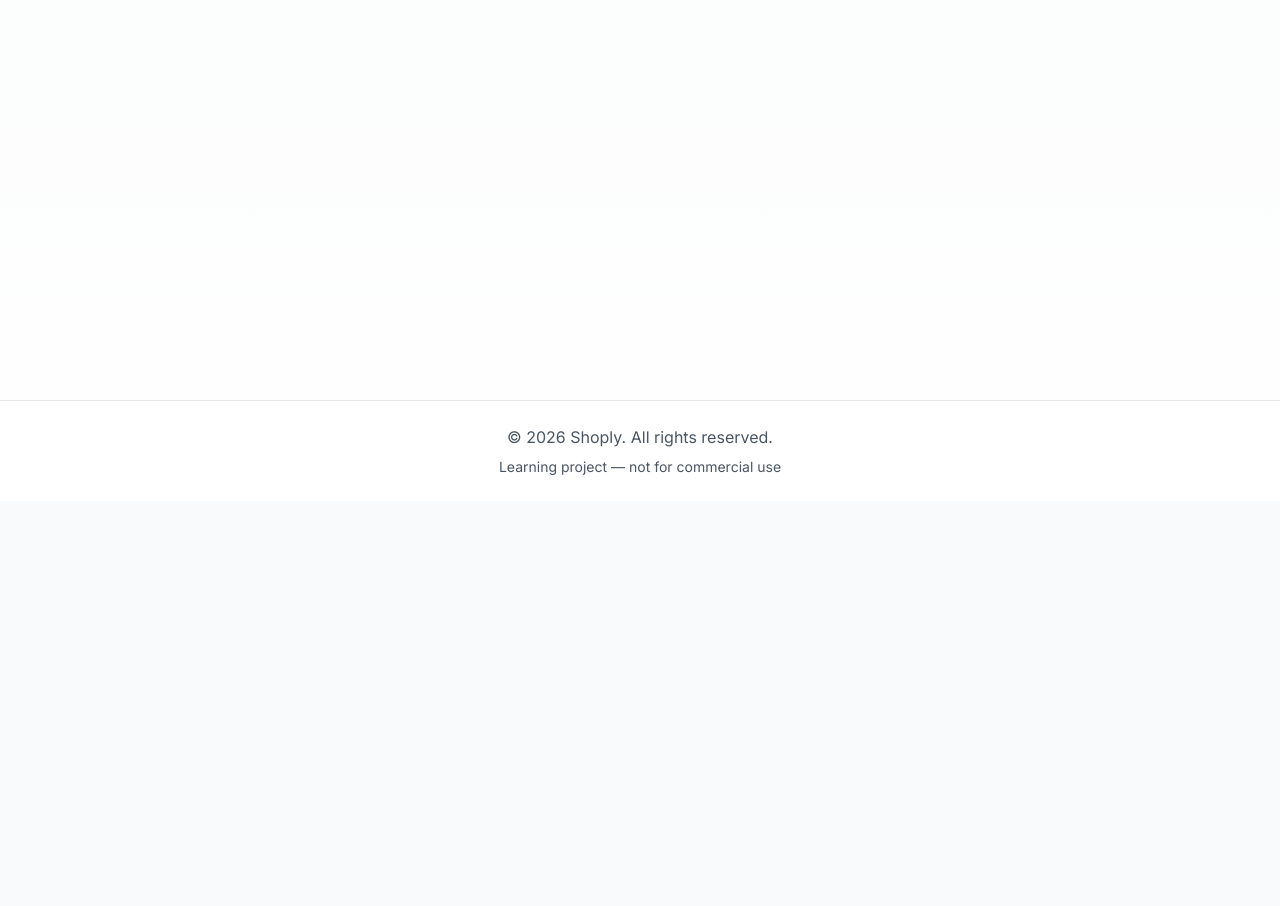
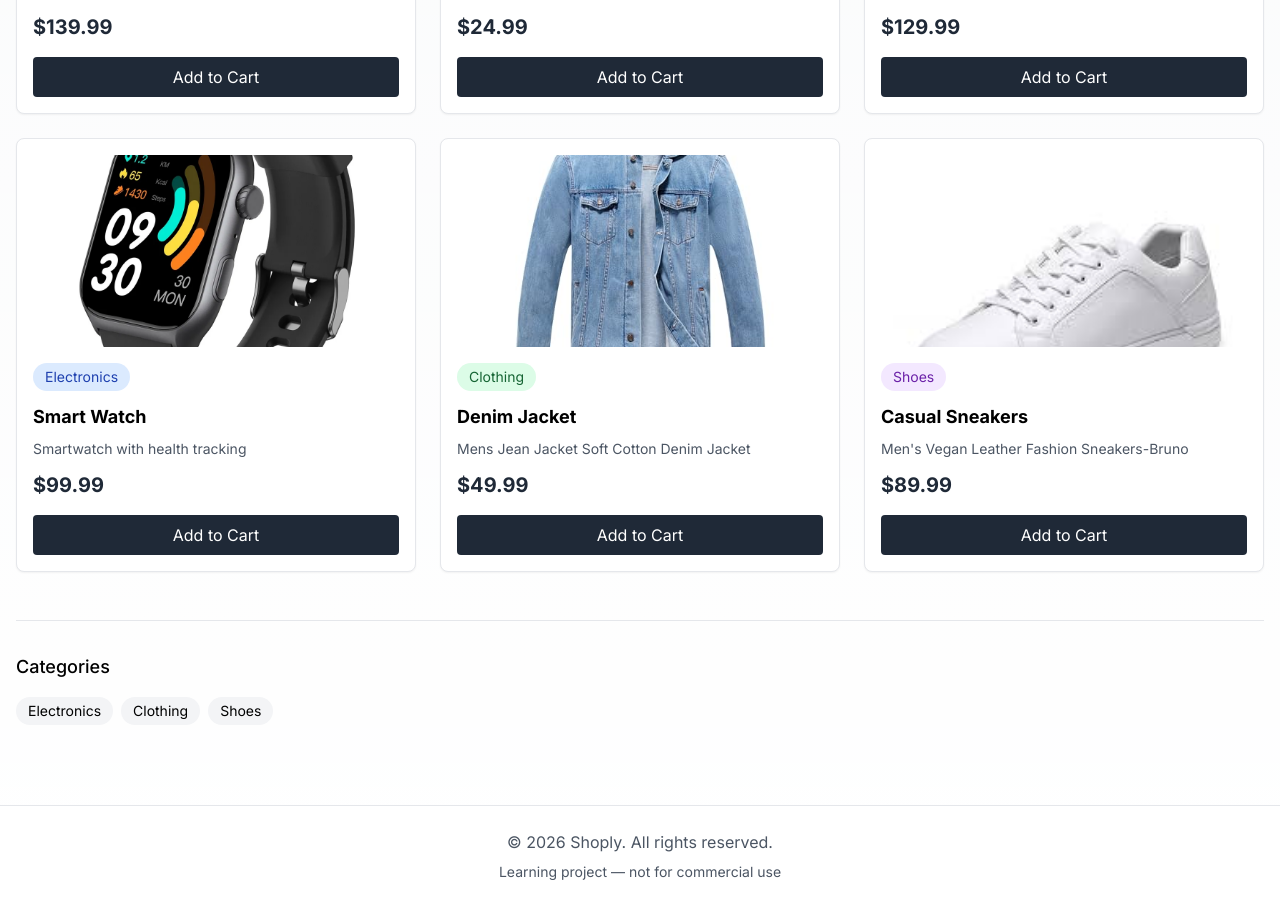
Before and after one commit to Jan030100/ecommerce-store, a Next.js app: page / in a window 1280 px wide. Shown: the part 520-1426 px from the top of the page. Before the commit the page ends 1021 px from the top, so only its background shows below. Built offline with nearby package versions, Linux system fonts and the light colour scheme.

Commit message:
feat: add products page and improve card styling

```diff
--- a/app/page.tsx
+++ b/app/page.tsx
@@ -1,6 +1,69 @@
-export default function Home() {
+import ProductCard from "@/components/ProductCard";
+import ProductCardSkeleton from "@/components/ProductCardSkeleton";
+import { Product } from "@/types";
+
+async function getProducts(): Promise<Product[]> {
+  try {
+    const res = await fetch("http://localhost:3000/api/products");
+
+    if (!res.ok) {
+      throw new Error("Failed to fetch products");
+    }
+
+    const data = await res.json();
+    return data.data as Product[];
+  } catch (err) {
+    console.log("Error loading products:", err);
+    return [];
+  }
+}
+
+export default async function HomePage() {
+  const products = await getProducts();
+
+  if (products.length === 0) {
+    return (
+      <div className="container mx-auto px-4 py-8">
+        <h1 className="text-2xl font-bold mb-6">Products</h1>
+        <div className="grid grid-cols-1 sm:grid-cols-2 lg:grid-cols-3 gap-6">
+          <ProductCardSkeleton />
+          <ProductCardSkeleton />
+          <ProductCardSkeleton />
+        </div>
+      </div>
+    );
+  }
+
   return (
-    <div className="container mx-auto px-4 py-12">
+    <div className="container mx-auto px-4 py-8">
+      <div className="mb-8">
+        <h1 className="text-2xl font-bold mb-2">All Products</h1>
+        <p className="text-gray-600">
+          {products.length} products available
+        </p>
+      </div>
+
+      <div className="grid grid-cols-1 sm:grid-cols-2 lg:grid-cols-3 gap-6">
+        {products.map((product) => (
+          <ProductCard key={product.id} product={product} />
+        ))}
+      </div>
+
+      <div className="mt-12 pt-8 border-t">
+        <h3 className="text-lg font-medium mb-4">Categories</h3>
+        <div className="flex flex-wrap gap-2">
+          {Array.from(
+            new Set(products.map((p) => p.category))
+          ).map((category) => (
+            <span
+              key={category}
+              className="px-3 py-1 bg-gray-100 rounded-full text-sm"
+            >
+              {category}
+            </span>
+          ))}
+        </div>
+      </div>
     </div>
-  )
+  );
 }
--- a/components/ProductCard.tsx
+++ b/components/ProductCard.tsx
@@ -8,67 +8,46 @@ interface ProductCardProps {
 }
 
 export default function ProductCard({ product }: ProductCardProps) {
-  const { id, name, price, category, description, image } = product;
+  const { name, price, category, description, image } = product;
 
   const handleAddToCart = () => {
-    console.log('Added to cart:', product);
-    alert(`Added ${product.name} to cart!`);
+    alert(`Added ${name} to cart!`);
   };
 
   return (
-    <div className="group bg-white rounded-lg shadow-md overflow-hidden border border-gray-200 flex flex-col h-full">
-            <div className="relative h-48 w-full bg-gray-100">
-              <Image
-          src={image}
-          alt={name}
-          fill
-          className="object-cover group-hover:scale-105 transition-transform duration-300"
-          sizes="(max-width: 768px) 100vw, (max-width: 1200px) 50vw, 33vw"
-          priority={id <= 2}
-        />
-        <div className="absolute top-2 left-2">
-            <span className="px-2 py-1 text-xs font-medium bg-primary-100 text-primary-800 rounded-full">
+    <div className="bg-white rounded-lg border p-4 shadow-sm">
+
+      <div className="relative h-48 mb-4">
+        <Image src={image} alt={name} fill className="object-cover rounded"/>
+      </div>
+
+      <div className="mb-3">
+        {category === 'Electronics' && (
+          <span className="inline-block px-3 py-1 rounded-full text-sm bg-blue-100 text-blue-800">
             {category}
           </span>
+        )}
+        {category === 'Clothing' && (
+          <span className="inline-block px-3 py-1 rounded-full text-sm bg-green-100 text-green-800">
+            {category}
+          </span>
+        )}
+        {category === 'Shoes' && (
+          <span className="inline-block px-3 py-1 rounded-full text-sm bg-purple-100 text-purple-800">
+            {category}
+          </span>
+        )}
       </div>
 
-            </div>
-            <div className="p-4 flex-1 flex flex-col">
-                <div className="mb-3">
-                    <h3 className="text-lg font-semibold text-gray-800 line-clamp-1 mb-1">
-                        {name}
-                    </h3>
-                    <p className="text-sm text-gray-600 line-clamp-2">
-                        {description}
-                    </p>
-                </div>
-                <div className="mt-auto pt-4 border-t border-gray-100">
-                    <div className="flex items-center justify-between">
-                        <div>
-                            <div className="text-2xl font-bold text-gray-900">
-                                   ${price.toFixed(2)}
-                            </div>
-                                      <div className="text-xs text-gray-500 mt-1">
-                {getPriceRangeLabel(price)}
-              </div>
+      <div className="mb-4">
+        <h3 className="font-bold text-lg mb-2">{name}</h3>
+        <p className="text-gray-600 text-sm mb-3 line-clamp-2">{description}</p>
+        <div className="text-xl font-bold text-gray-800">${price}</div>
       </div>
 
-                   <button
-        onClick={handleAddToCart}
-        className="bg-primary-600 hover:bg-primary-700 text-white py-2 px-4 rounded-md"
-        aria-label={`Add ${name} to cart`}
-      >
+      <button onClick={handleAddToCart}className="w-full bg-gray-800 hover:bg-black text-white py-2 rounded">
         Add to Cart
       </button>
     </div>
-                </div>
-            </div>
-        </div>
   );
 }
-
-function getPriceRangeLabel(price: number): string {
-  if (price < 50) return 'Under $50';
-  if (price <= 100) return '$50 - $100';
-  return 'Over $100';
-}
--- a/tailwind.config.js
+++ b/tailwind.config.js
@@ -6,7 +6,21 @@ module.exports = {
     './app/**/*.{js,ts,jsx,tsx,mdx}',
   ],
   theme: {
-    extend: {},
+    extend: {  colors: {
+    primary: {
+      50: '#faf5ff',
+      100: '#f3e8ff',
+      200: '#e9d5ff',
+      300: '#d8b4fe',
+      400: '#c084fc',
+      500: '#a855f7',
+      600: '#9333ea',
+      700: '#7e22ce',
+      800: '#6b21a8',
+      900: '#581c87',
+    },
+  },
+},
   },
   plugins: [],
 }
```
Lines whose indentation alone changed are shown as unchanged.
